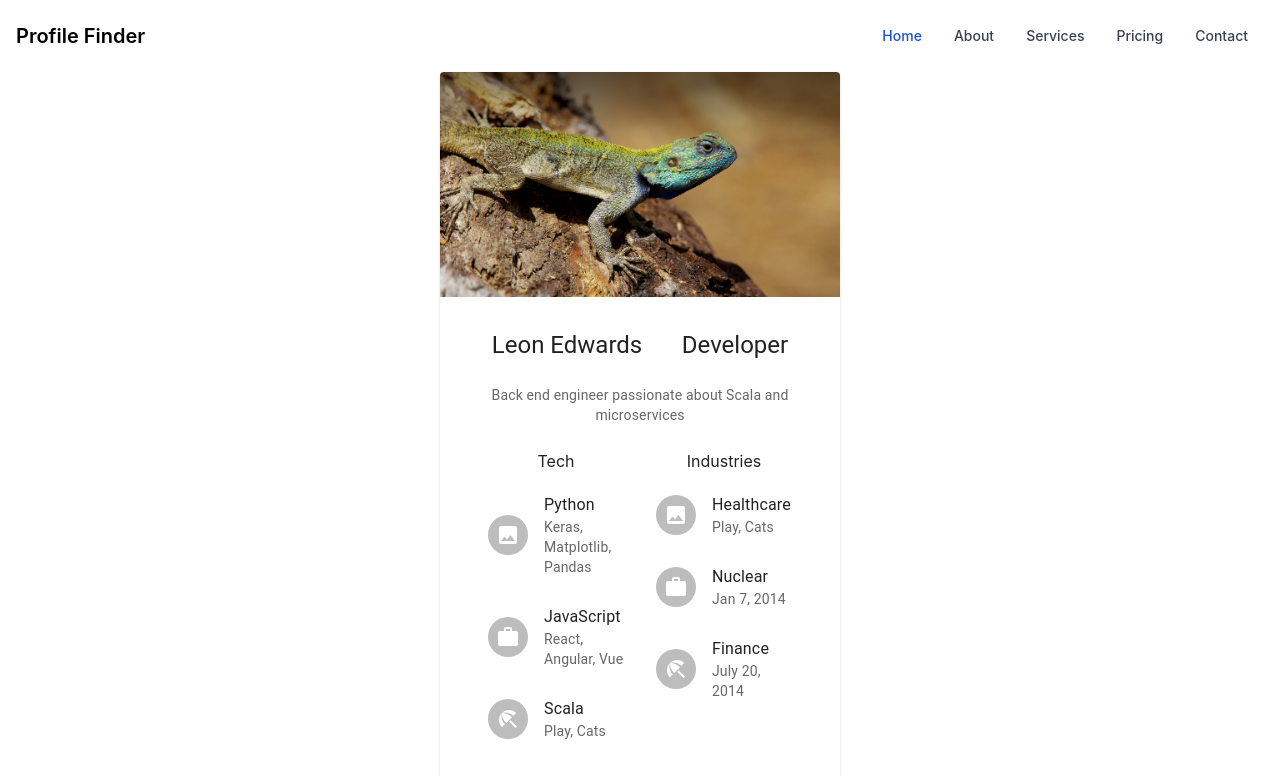
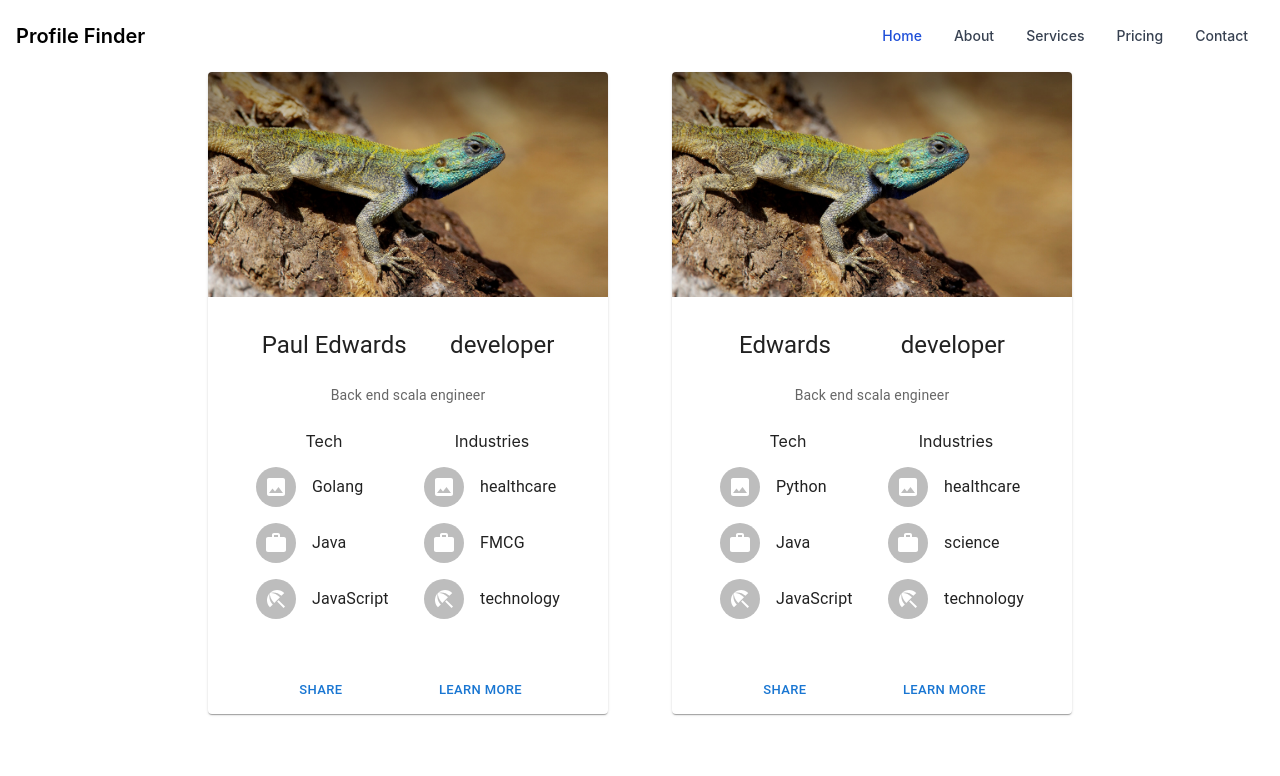
Before and after one commit to singapaul/front-end-hackathon-people-finder, a React (Create React App) app: page /search in a window 1280 px wide. Shown: the top 776 px of the page. Built offline with nearby package versions, Linux system fonts and the light colour scheme.

Commit message:
finished grid and profile card array, added mock data as well

```diff
--- /dev/null
+++ b/src/Assets/mockProfiles.js
@@ -0,0 +1,108 @@
+import lizard from "./images/lizard.jpeg";
+
+const mockProfiles = [
+  {
+    id: 1,
+    image: { lizard },
+    name: "Paul Edwards",
+    role: "developer",
+    description: "Back end scala engineer",
+    tech: ["Golang", "Java", "JavaScript"],
+    industry: ["healthcare", "FMCG", "technology"],
+  },
+
+  {
+    id: 2,
+    image: { lizard },
+    name: " Edwards",
+    role: "developer",
+    description: "Back end scala engineer",
+    tech: ["Python", "Java", "JavaScript"],
+    industry: ["healthcare", "science", "technology"],
+  },
+
+  {
+    id: 3,
+    image: { lizard },
+    name: "john",
+    role: "developer",
+    description: "Back end scala engineer",
+    tech: ["Python", "Java", "JavaScript"],
+    industry: ["healthcare", "science", "technology"],
+  },
+  {
+    id: 4,
+    image: { lizard },
+    name: "shreeya",
+    role: "developer",
+    description: "Back end scala engineer",
+    tech: ["Python", "Java", "JavaScript"],
+    industry: ["healthcare", "science", "technology"],
+  },
+  {
+    id: 5,
+    image: { lizard },
+    name: "Gazel",
+    role: "developer",
+    description: "Back end scala engineer",
+    tech: ["Python", "Java", "JavaScript"],
+    industry: ["healthcare", "science", "technology"],
+  },
+  {
+    id: 6,
+    image: { lizard },
+    name: "Domic",
+    role: "developer",
+    description: "Back end scala engineer",
+    tech: ["Python", "Java", "JavaScript"],
+    industry: ["healthcare", "science", "technology"],
+  },
+  {
+    id: 7,
+    image: { lizard },
+    name: "Eva",
+    role: "developer",
+    description: "Back end scala engineer",
+    tech: ["Python", "Java", "JavaScript"],
+    industry: ["healthcare", "science", "technology"],
+  },
+  {
+    id: 8,
+    image: { lizard },
+    name: "another name",
+    role: "developer",
+    description: "Back end scala engineer",
+    tech: ["Python", "Java", "JavaScript"],
+    industry: ["healthcare", "science", "technology"],
+  },
+  {
+    id: 9,
+    image: { lizard },
+    name: "Paul Edwards",
+    role: "developer",
+    description: "Back end scala engineer",
+    tech: ["Python", "Java", "JavaScript"],
+    industry: ["healthcare", "science", "technology"],
+  },
+  {
+    id: 10,
+    image: { lizard },
+    name: "Paul Edwards",
+    role: "developer",
+    description: "Back end scala engineer",
+    tech: ["Python", "Java", "JavaScript"],
+    industry: ["healthcare", "science", "technology"],
+  },
+  {
+    id: 11,
+    image: { lizard },
+    name: "Paul Edwards",
+    role: "developer",
+    description: "Back end scala engineer",
+    tech: ["Python", "Java", "JavaScript"],
+    industry: ["healthcare", "science", "technology"],
+  },
+];
+
+
+export default mockProfiles
--- /dev/null
+++ b/src/Components/Grid/Grid.jsx
@@ -0,0 +1,15 @@
+import ProfileCard from "../ProfileCard/ProfileCard";
+import "./Grid.scss";
+
+const Grid = ({ profiles }) => {
+  console.log(profiles);
+  return (
+    <div className="Grid">
+      {profiles.map((profile) => {
+        return <ProfileCard profile={profile} key={profile.id} />;
+      })}
+    </div>
+  );
+};
+
+export default Grid;
--- /dev/null
+++ b/src/Components/Grid/Grid.scss
@@ -0,0 +1,7 @@
+.Grid {
+  display: grid;
+  grid-template-columns: repeat(auto-fit, minmax(100px, 400px));
+  justify-content: center;
+  grid-gap: 4rem;
+  width: 100%;
+}
--- a/src/Components/ProfileCard/ProfileCard.jsx
+++ b/src/Components/ProfileCard/ProfileCard.jsx
@@ -16,7 +16,7 @@ import ImageIcon from "@mui/icons-material/Image";
 import WorkIcon from "@mui/icons-material/Work";
 import BeachAccessIcon from "@mui/icons-material/BeachAccess";
 
-const ProfileCard = () => {
+const ProfileCard = ({ profile }) => {
   return (
     <Card sx={{ maxWidth: 400, flexDirection: "row" }}>
       <CardMedia
@@ -41,14 +41,14 @@ const ProfileCard = () => {
         >
           {" "}
           <Typography gutterBottom variant="h5" component="div">
-            Leon Edwards
+            {profile.name}
           </Typography>
           <Typography gutterBottom variant="h5" component="div">
-            Developer
+            {profile.role}
           </Typography>
         </Box>
         <Typography variant="body2" color="text.secondary">
-          Back end engineer passionate about Scala and microservices
+          {profile.description}
         </Typography>
         <Box
           sx={{
@@ -58,7 +58,7 @@ const ProfileCard = () => {
             m: 1,
             bgcolor: "background.paper",
             borderRadius: 1,
-            justifyContent: 'flex-start'
+            justifyContent: "flex-start",
           }}
         >
           <List
@@ -68,7 +68,7 @@ const ProfileCard = () => {
               bgcolor: "background.paper",
               display: "flex",
               flexDirection: "column",
-              justifyContent: 'space-evenly'
+              justifyContent: "space-evenly",
             }}
           >
             <Typography gutterBottom variant="h7" component="div">
@@ -80,10 +80,7 @@ const ProfileCard = () => {
                   <ImageIcon />
                 </Avatar>
               </ListItemAvatar>
-              <ListItemText
-                primary="Python"
-                secondary="Keras, Matplotlib, Pandas"
-              />
+              <ListItemText primary={profile.tech[0]} />
             </ListItem>
             <ListItem>
               <ListItemAvatar>
@@ -91,10 +88,7 @@ const ProfileCard = () => {
                   <WorkIcon />
                 </Avatar>
               </ListItemAvatar>
-              <ListItemText
-                primary="JavaScript"
-                secondary="React, Angular, Vue"
-              />
+              <ListItemText primary={profile.tech[1]} />
             </ListItem>
             <ListItem>
               <ListItemAvatar>
@@ -102,7 +96,7 @@ const ProfileCard = () => {
                   <BeachAccessIcon />
                 </Avatar>
               </ListItemAvatar>
-              <ListItemText primary="Scala" secondary="Play, Cats" />
+              <ListItemText primary={profile.tech[2]} />
             </ListItem>
           </List>
           <List
@@ -112,7 +106,7 @@ const ProfileCard = () => {
               bgcolor: "background.paper",
               display: "flex",
               flexDirection: "column",
-              justifyContent: 'flex-start'
+              justifyContent: "flex-start",
             }}
           >
             <Typography gutterBottom variant="h7" component="div">
@@ -124,7 +118,7 @@ const ProfileCard = () => {
                   <ImageIcon />
                 </Avatar>
               </ListItemAvatar>
-              <ListItemText primary="Healthcare" secondary="Play, Cats" />
+              <ListItemText primary={profile.industry[0]} />
             </ListItem>
             <ListItem>
               <ListItemAvatar>
@@ -132,7 +126,7 @@ const ProfileCard = () => {
                   <WorkIcon />
                 </Avatar>
               </ListItemAvatar>
-              <ListItemText primary="Nuclear" secondary="Jan 7, 2014" />
+              <ListItemText primary={profile.industry[1]} />
             </ListItem>
             <ListItem>
               <ListItemAvatar>
@@ -140,12 +134,12 @@ const ProfileCard = () => {
                   <BeachAccessIcon />
                 </Avatar>
               </ListItemAvatar>
-              <ListItemText primary="Finance" secondary="July 20, 2014" />
+              <ListItemText primary={profile.industry[2]} />
             </ListItem>
           </List>
         </Box>
       </CardContent>
-      <CardActions>
+      <CardActions sx={{ justifyContent: "space-evenly" }}>
         <Button size="small">Share</Button>
         <Button size="small">Learn More</Button>
       </CardActions>
--- a/src/Pages/ResultsPage.jsx
+++ b/src/Pages/ResultsPage.jsx
@@ -2,53 +2,13 @@ import React from "react";
 import Layout from "../Components/Layout/Layout";
 import ProfileCard from "../Components/ProfileCard/ProfileCard";
 import lizard from "../../src/Assets/images/lizard.jpeg";
+import Grid from "../Components/Grid/Grid";
+import mockProfiles from "../../src/Assets/mockProfiles"
 
 const ResultsPage = () => {
   return (
     <Layout>
-      <ProfileCard />
-      <ProfileCard />
-      <ProfileCard />
-      <ProfileCard />
-      <a
-        href="#"
-        class="flex flex-col items-center bg-white rounded-lg border shadow-md md:flex-row md:max-w-xl hover:bg-gray-100 dark:border-gray-700 dark:bg-gray-800 dark:hover:bg-gray-700"
-      >
-        <img
-          class="object-cover w-full h-100 rounded-t-lg md:h-auto md:w-48 md:rounded-none md:rounded-l-lg"
-          src={lizard}
-          alt=""
-        ></img>
-        <div
-          class="flex flex-col justify-between
- p-4 leading-normal text-left"
-        >
-          <h5 class="mb-2 text-1xl font-bold tracking-tight text-gray-900 dark:text-white underline">
-            Adam Jones
-          </h5>
-          <h3 class="mb-1 text-3xl font-bold tracking-tight text-gray-900 dark:text-white">
-            Developer
-          </h3>
-          <div class="flex flex-row mb-2">
-            <div class="text-gray-900 dark:text-white mb-2">
-              <p>Tech Stack</p>
-              <ul class="list-disc">
-                <li>Python</li>
-                <li>JavaScript</li>
-                <li>Angular</li>
-              </ul>
-            </div>
-            <div class="text-gray-900 dark:text-white mb-2">
-              <p>Industry</p>
-              <ul class="list-disc mb-2">
-                <li>Healthcare</li>
-                <li>Nuclear</li>
-                <li>Public Sector</li>
-              </ul>
-            </div>
-          </div>
-        </div>
-      </a>
+      <Grid profiles={mockProfiles} />
     </Layout>
   );
 };
```
